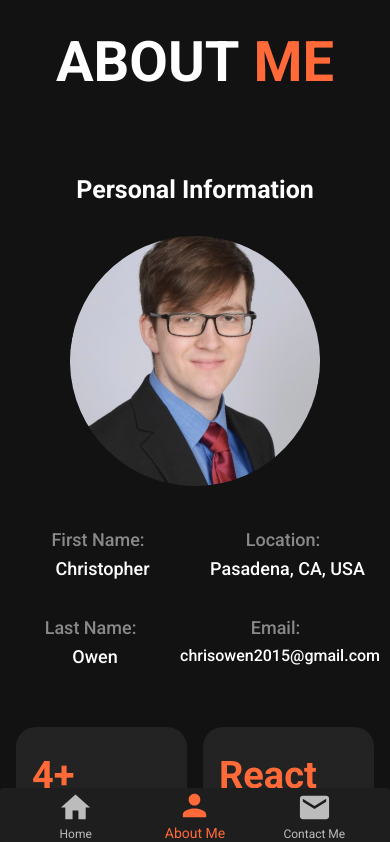
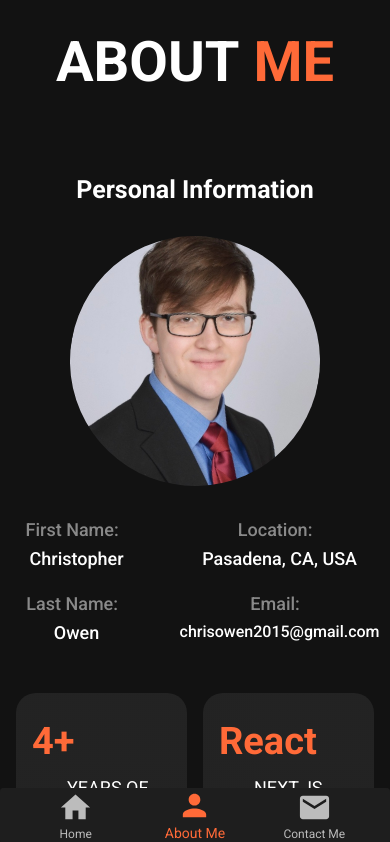
Before and after one commit to chrisowen2015/Resume-App, a Next.js app in the folder resume-app/: page /about in a window 390 px wide. Shown: the top 842 px of the page. Built offline with nearby package versions, Linux system fonts and the light colour scheme.

Commit message:
Fixed Mobile Responsive on Medium Devices

```diff
--- a/resume-app/src/app/about/page.tsx
+++ b/resume-app/src/app/about/page.tsx
@@ -10,7 +10,8 @@ export default function Page() {
         display: {
           xs: 'none',
           sm: 'none',
-          md: 'block',
+          md: 'none',
+          lg: 'block',
         }
       }}>
         {/* The desktop layout to be displayed on medium and larger devices */}
@@ -20,7 +21,8 @@ export default function Page() {
         display: {
           xs: 'block',
           sm: 'block',
-          md: 'none',
+          md: 'block',
+          lg: 'none',
         }
       }}>
         {/* The mobile layout to be displayed on smaller devices */}
--- a/resume-app/src/app/contact/page.tsx
+++ b/resume-app/src/app/contact/page.tsx
@@ -10,7 +10,8 @@ export default function Page() {
                 display: {
                     xs: 'none',
                     sm: 'none',
-                    md: 'block',
+                    md: 'none',
+                    lg: 'block'
                 }
             }}>
                 {/* The desktop layout to be displayed on medium and larger devices */}
@@ -20,7 +21,8 @@ export default function Page() {
                 display: {
                     xs: 'block',
                     sm: 'block',
-                    md: 'none',
+                    md: 'block',
+                    lg: 'none',
                 }
             }}>
                 {/* The mobile layout to be displayed on smaller devices */}
--- a/resume-app/src/app/layout.tsx
+++ b/resume-app/src/app/layout.tsx
@@ -28,7 +28,7 @@ export default function RootLayout({
             display: {
               xs: 'block',
               sm: 'block',
-              md: 'flex',
+              md: 'block',
               lg: 'flex',
               xl: 'flex',
             },
@@ -36,7 +36,7 @@ export default function RootLayout({
             <Box sx={{ flexGrow: 1, marginRight: {
               xs: '0px',
               sm: '0px',
-              md: '104px',
+              md: '0px',
               lg: '104px',
               xl: '104px',
             } }}>
--- a/resume-app/src/app/page.tsx
+++ b/resume-app/src/app/page.tsx
@@ -9,7 +9,8 @@ export default function Page() {
         display: {
           xs: 'none',
           sm: 'none',
-          md: 'block',
+          md: 'none',
+          lg: 'block',
         }
       }}>
         {/* The desktop layout to be displayed on medium and larger devices */}
@@ -19,7 +20,7 @@ export default function Page() {
         display: {
           xs: 'block',
           sm: 'block',
-          md: 'none',
+          md: 'block',
         }
       }}>
         {/* The mobile layout to be displayed on smaller devices */}
--- a/resume-app/src/components/About/Employment.tsx
+++ b/resume-app/src/components/About/Employment.tsx
@@ -15,7 +15,7 @@ const employmentHistory = [
         title: "SENIOR SOFTWARE DEVELOPER",
         company: "CREATIVE NOTE",
         url: "http://www.creativenote.com/",
-        description: "Built and maintained applications using .NET Blazor, Next.js 13 React, and CMS tools. Developed libraries to integrate modern applications with legacy systems. Helped improve standard design, development practices, and code quality.",
+        description: "Built and maintained applications using .NET Blazor, Next.js 13 React, Shopify, and other CMS tools. Developed libraries to integrate modern applications with legacy systems. Helped improve standard design, development practices, and code quality.",
     },
     {
         dates: "JAN 2022 - JAN 2023",
--- a/resume-app/src/components/About/MobileAbout.tsx
+++ b/resume-app/src/components/About/MobileAbout.tsx
@@ -28,7 +28,7 @@ const skills = [
 export default function MobileAbout() {
     return (
         <>
-            <Box sx={{}}>
+            <Box>
 
                 <Spacer height={30} />
 
@@ -61,9 +61,8 @@ export default function MobileAbout() {
 
                     <Spacer height={30} />
 
-                    <Box sx={{ padding: '10px' }}>
-                        <Box sx={{ width: '100%', display: 'flex', }}>
-                            <Box sx={{ width: '50%' }}>
+                    <Grid container spacing={2}>
+                        <Grid item xs={5} sm={6}>
                             <Typography variant="h6" sx={{ color: "rgba(255, 255, 255, 0.5)" }} align="center" >
                                 First Name: &nbsp;
                             </Typography>
@@ -71,9 +70,9 @@ export default function MobileAbout() {
                             <Typography variant="h6" align="center"  >
                                 Christopher
                             </Typography>
-                            </Box>
+                        </Grid>
 
-                            <Box sx={{ width: '50%' }}>
+                        <Grid item xs={7} sm={6}>
                             <Typography variant="h6" align="center" sx={{ color: "rgba(255, 255, 255, 0.5)" }} >
                                 Location: &nbsp;
                             </Typography>
@@ -81,13 +80,9 @@ export default function MobileAbout() {
                             <Typography variant="h6" align="center" >
                                 Pasadena, CA, USA
                             </Typography>
-                            </Box>
-                        </Box>
+                        </Grid>
 
-                        <Spacer height={30} />
-
-                        <Box sx={{ width: '100%', display: 'flex', }}>
-                            <Box sx={{ width: '50%' }}>
+                        <Grid item xs={5} sm={6}>
                             <Typography variant="h6" align="center" sx={{ color: "rgba(255, 255, 255, 0.5)" }} >
                                 Last Name: &nbsp;
                             </Typography>
@@ -95,9 +90,9 @@ export default function MobileAbout() {
                             <Typography variant="h6" align="center" >
                                 Owen
                             </Typography>
-                            </Box>
+                        </Grid>
 
-                            <Box sx={{ width: 'min-content' }}>
+                        <Grid item xs={7} sm={6}>
                             <Typography variant="h6" align="center" sx={{ color: "rgba(255, 255, 255, 0.5)" }} >
                                 Email: &nbsp;
                             </Typography>
@@ -105,9 +100,9 @@ export default function MobileAbout() {
                             <Typography variant="h6" align="center" fontSize={'1em'} >
                                 chrisowen2015@gmail.com
                             </Typography>
-                            </Box>
-                        </Box>
-                    </Box>
+                        </Grid>
+
+                    </Grid>
 
                     <Spacer height={30} />
 
--- a/resume-app/src/components/Contact/MobileContact.tsx
+++ b/resume-app/src/components/Contact/MobileContact.tsx
@@ -7,8 +7,8 @@ import EmailIcon from '@mui/icons-material/Email';
 export default function MobileContact() {
     return (
         <>
-            <Box sx={{ padding: '3em 0em 0 0em' }}>
-
+            <Box>
+                <Spacer height={30} />
 
                 <Box sx={{ display: 'flex', justifyContent: 'center' }} >
                     <Typography variant="h1" fontWeight={800}>
--- a/resume-app/src/components/Navigation/NavButtons.tsx
+++ b/resume-app/src/components/Navigation/NavButtons.tsx
@@ -21,7 +21,7 @@ export default function NavButtons() {
                 display: {
                     xs: 'none',
                     sm: 'none',
-                    md: 'block',
+                    md: 'none',
                     lg: 'block',
                     xl: 'block',
                 }
@@ -51,7 +51,7 @@ export default function NavButtons() {
                 display: {
                     xs: 'block',
                     sm: 'block',
-                    md: 'none',
+                    md: 'block',
                     lg: 'none',
                     xl: 'none',
                 }
```
Lines whose indentation alone changed are shown as unchanged.
